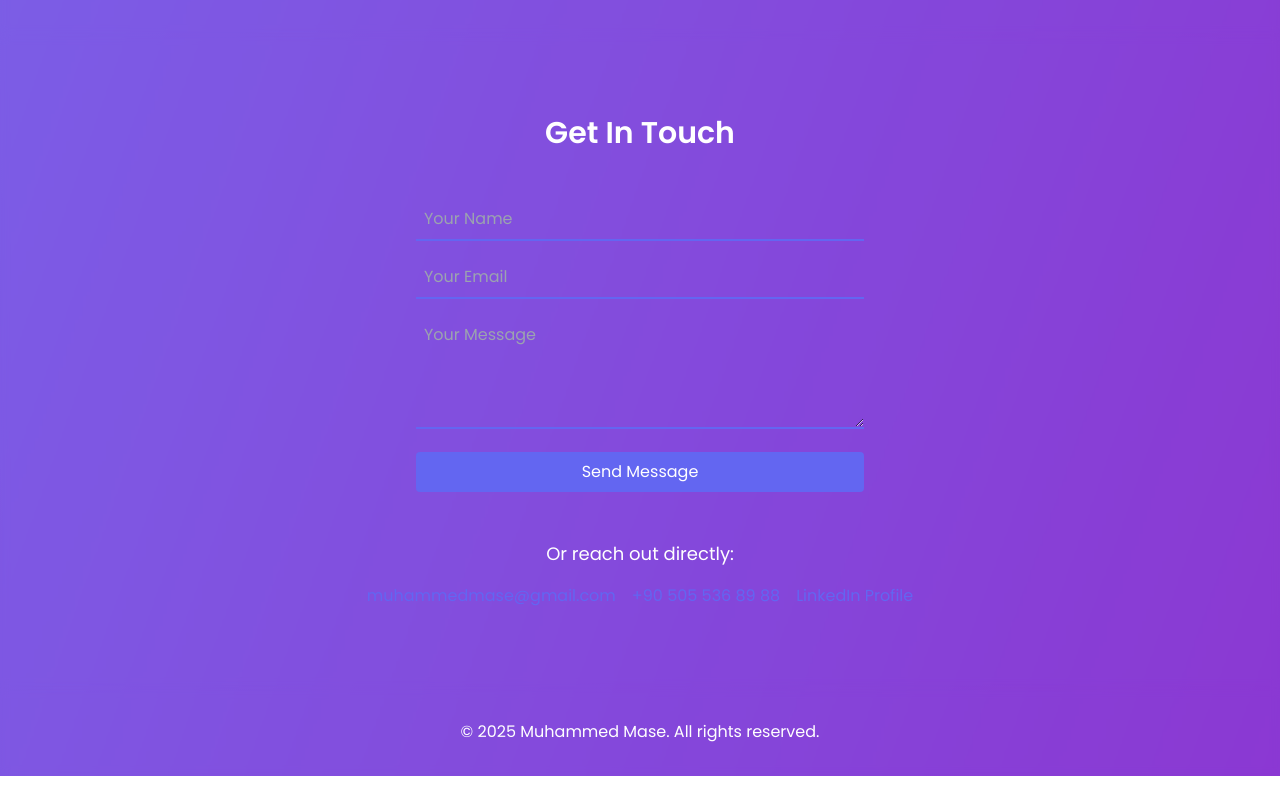
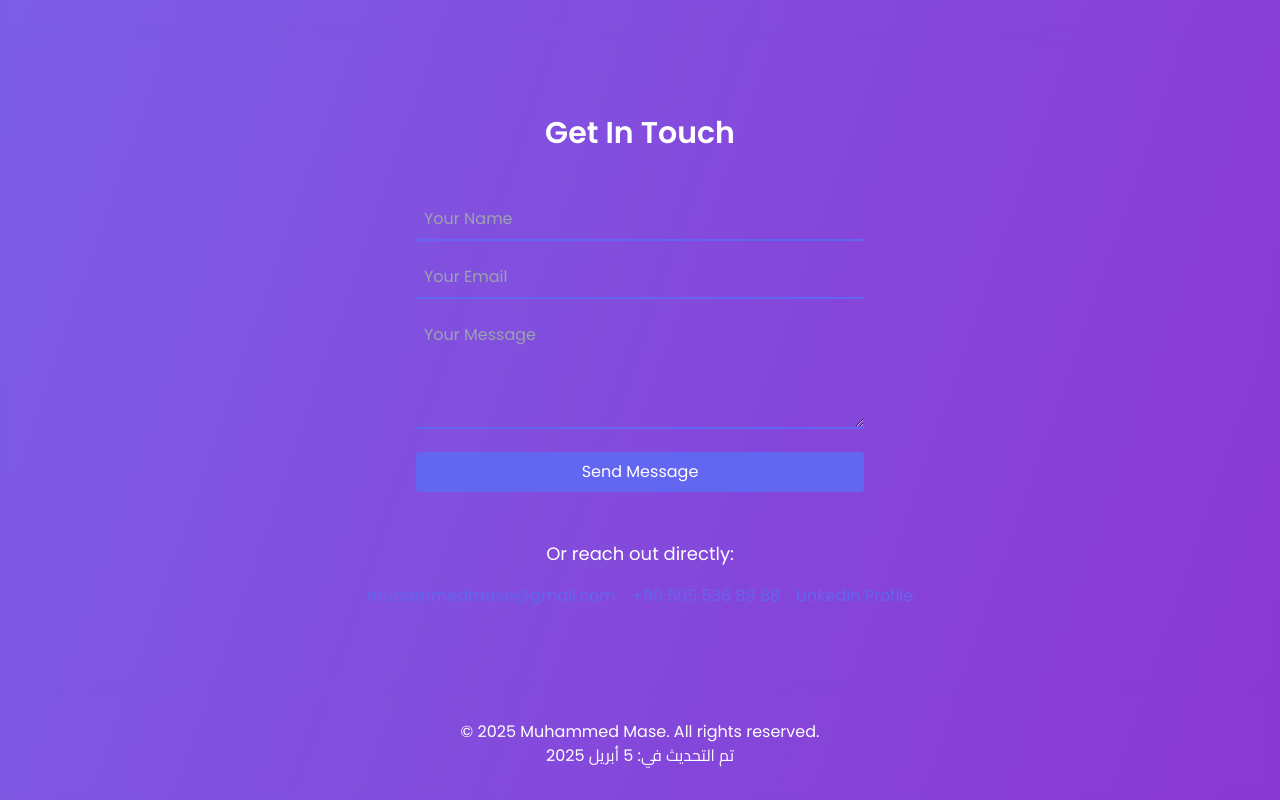
Before and after one commit to MOHAMEDMASE/my-project, a plain HTML site: page m.index.html in a window 1280 px wide. Shown: the part 2885-3685 px from the top of the page. Before the commit the page ends 3661 px from the top, so only its background shows below. Drawn offline with nearby package versions, Linux system fonts and the light colour scheme.

Commit message:
أضفت تاريخ التحديث

```diff
--- a/m.index.html
+++ b/m.index.html
@@ -192,6 +192,7 @@
   <footer class="py-8 bg-white bg-opacity-10 backdrop-blur-sm dark:bg-gray-800">
     <div class="container mx-auto px-6 text-center">
       <p>&copy; 2025 Muhammed Mase. All rights reserved.</p>
+      <p>تم التحديث في: 5 أبريل 2025</p>
     </div>
   </footer>
 
```
